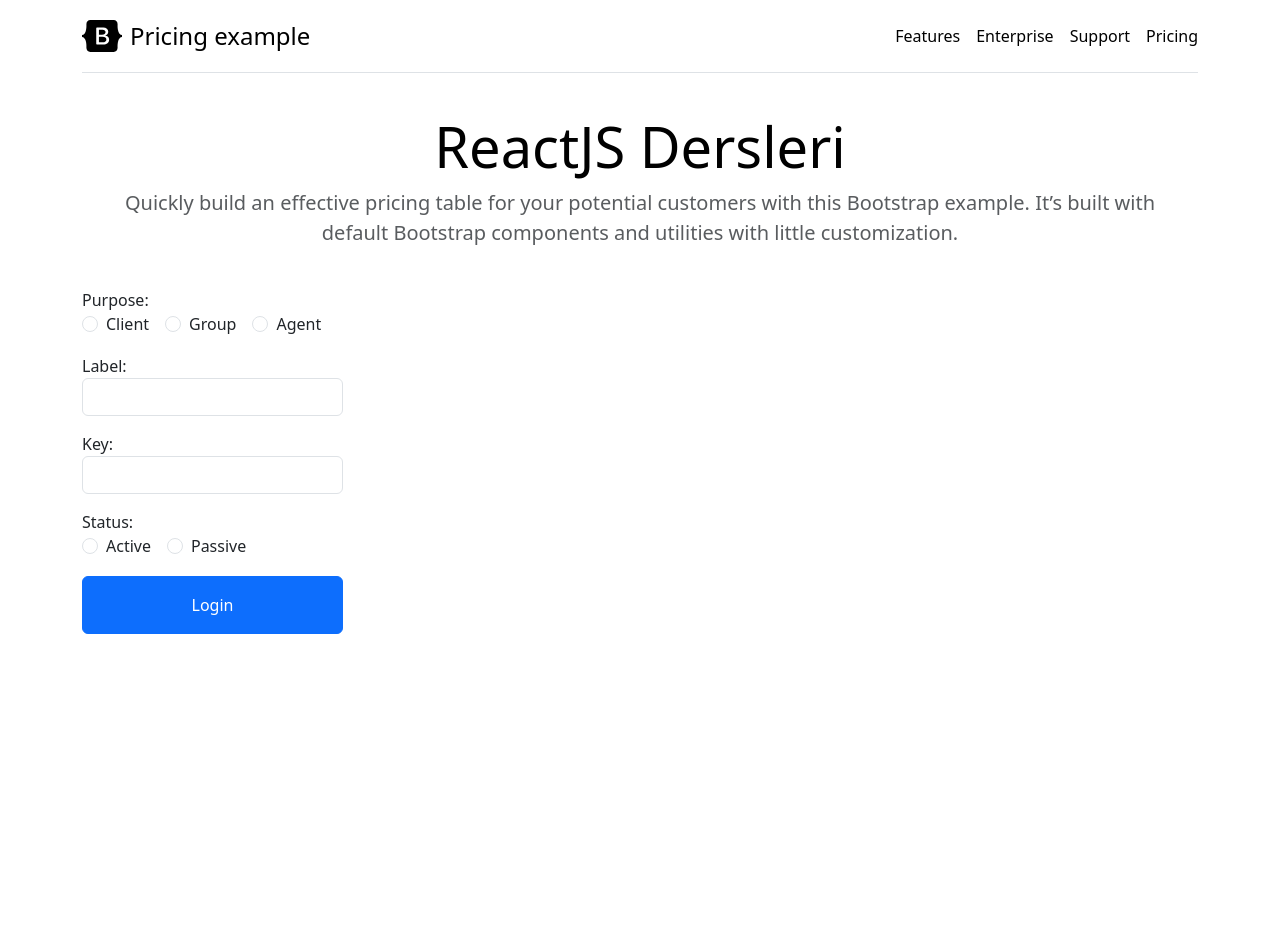
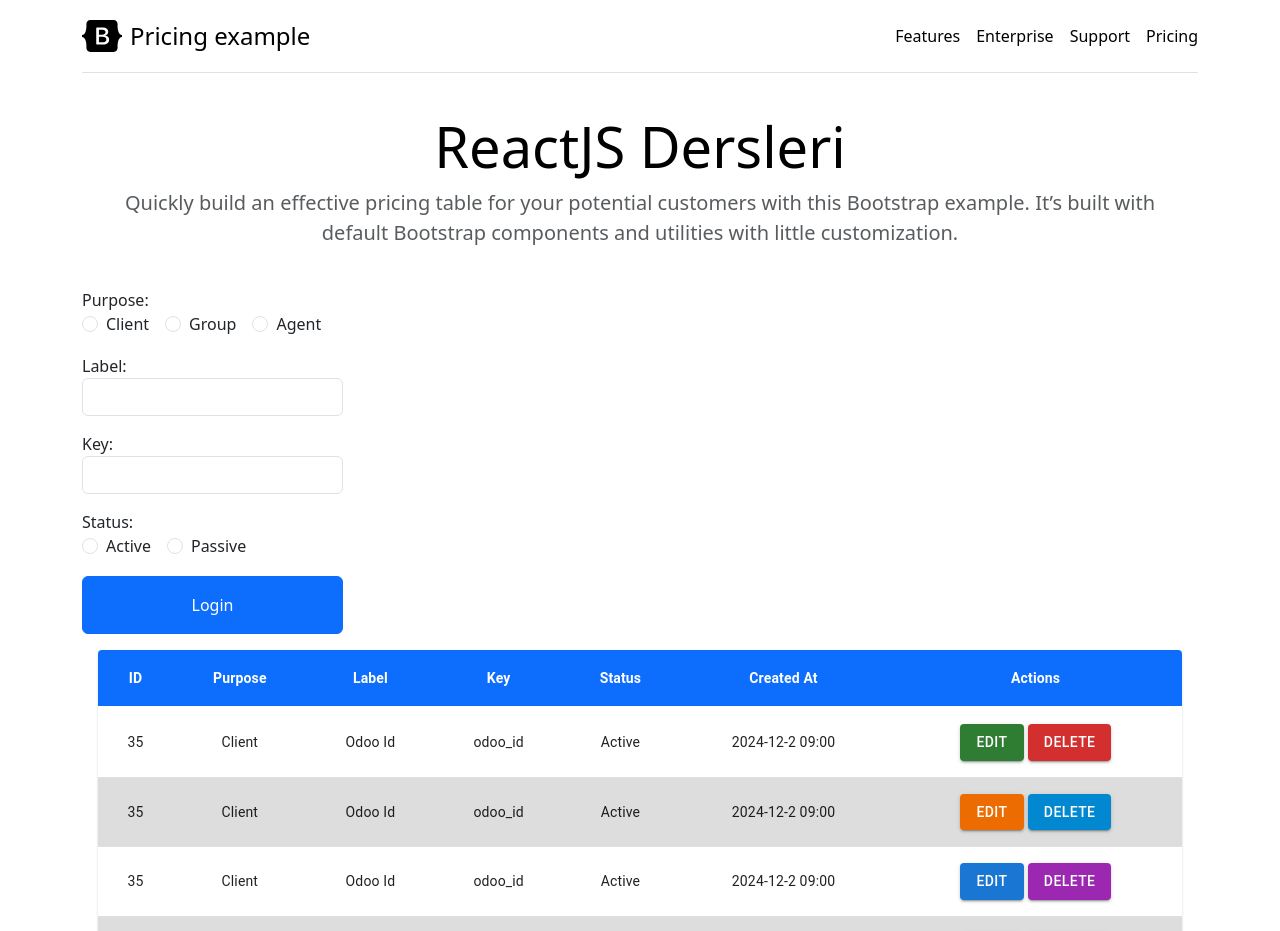
Before and after one commit to nixarsoft/crm-fe, a React (Vite) app: page / in a window 1280 px wide. Shown: the top 931 px of the page. Before the commit the page ends 800 px from the top, so only its background shows below. Built offline with nearby package versions, Linux system fonts and the light colour scheme.

Commit message:
feat: Add TableGenerator component and update dependencies

```diff
--- a/package.json
+++ b/package.json
@@ -10,6 +10,9 @@
     "preview": "vite preview"
   },
   "dependencies": {
+    "@emotion/react": "^11.14.0",
+    "@emotion/styled": "^11.14.0",
+    "@mui/material": "^6.3.0",
     "bootstrap": "^5.3.3",
     "react": "^18.3.1",
     "react-bootstrap": "^2.10.7",
--- a/src/app.jsx
+++ b/src/app.jsx
@@ -1,6 +1,8 @@
 import { useEffect, useState } from "react";
 import AdditionalInfoForm from "./components/forms/additional-info-form";
 import Header from "./components/header";
+import TableGenerator from "./components/TableGenerator/TableGenerator";
+import { Box } from "@mui/material";
 
 /*
 Soru: JS'de export default ile export const arasındaki farklar nelerdir?
@@ -48,6 +50,84 @@ export default function App() {
      içerisinde kullanılmalı.
   */
 
+
+  const data = [
+    {
+      id: 35,
+      purpose: "Client",
+      label: "Odoo Id",
+      Key: "odoo_id",
+      Status: "Active",
+      CreatedAt: "2024-12-2 09:00",
+      actions: [
+        { name: "Edit", onClick: () => handleEdit(1), color: "success" },
+        { name: "Delete", onClick: () => handleDelete(1), color: "error" },
+      ]
+    },
+    {
+      id: 35,
+      purpose: "Client",
+      label: "Odoo Id",
+      Key: "odoo_id",
+      Status: "Active",
+      CreatedAt: "2024-12-2 09:00",
+      actions: [
+        { name: "Edit", onClick: () => handleEdit(1), color: "warning" },
+        { name: "Delete", onClick: () => handleDelete(1), color: "info" },
+      ]
+    },
+    {
+      id: 35,
+      purpose: "Client",
+      label: "Odoo Id",
+      Key: "odoo_id",
+      Status: "Active",
+      CreatedAt: "2024-12-2 09:00",
+      actions: [
+        { name: "Edit", onClick: () => handleEdit(1), color: "primary" },
+        { name: "Delete", onClick: () => handleDelete(1), color: "secondary" },
+      ]
+    },
+    {
+      id: 35,
+      purpose: "Client",
+      label: "Odoo Id",
+      Key: "odoo_id",
+      Status: "Active",
+      CreatedAt: "2024-12-2 09:00",
+      actions: [
+        { name: "Edit", onClick: () => handleEdit(1), color: "success" },
+        { name: "Delete", onClick: () => handleDelete(1), color: "error" },
+      ]
+    },
+    {
+      id: 35,
+      purpose: "Client",
+      label: "Odoo Id",
+      Key: "odoo_id",
+      Status: "Active",
+      CreatedAt: "2024-12-2 09:00",
+      actions: [
+        { name: "Edit", onClick: () => handleEdit(1), color: "warning" },
+        { name: "Delete", onClick: () => handleDelete(1), color: "info" },
+      ]
+    },
+    {
+      id: 35,
+      purpose: "Client",
+      label: "Odoo Id",
+      Key: "odoo_id",
+      Status: "Active",
+      CreatedAt: "2024-12-2 09:00",
+      actions: [
+        { name: "Edit", onClick: () => handleEdit(1), color: "primary" },
+        { name: "Delete", onClick: () => handleDelete(1), color: "secondary" },
+      ]
+    },
+  ]
+
+  const headers = ["ID", "Purpose", "Label", "Key", "Status", "Created At", "Actions"]
+
   const exampleFn = () => {
     return () => {
       // burası unmount olduğunda çalışır
@@ -57,9 +137,19 @@ export default function App() {
 
   useEffect(exampleFn, dependencies);
 
+  const handleEdit = (id) => {
+    console.log("Edit clicked for ID:", id);
+    // Edit işlemleri...
+  };
+
+  const handleDelete = (id) => {
+    console.log("Delete clicked for ID:", id);
+    // Delete işlemleri...
+  };
+
   return (
     <>
-      <div class="container py-3">
+      <div class="container py-3 d-flex flex-column ">
         <Header />
 
         <div class="pricing-header p-3 pb-md-4 mx-auto text-center">
@@ -74,6 +164,9 @@ export default function App() {
         </div>
 
         <AdditionalInfoForm />
+        <Box sx={{margin: 2}}>
+          <TableGenerator headers={headers} data={data} />
+        </Box>
       </div>
     </>
   );
--- /dev/null
+++ b/src/components/TableGenerator/TableGenerator.jsx
@@ -0,0 +1,73 @@
+import { Button, Paper, Table, TableBody, TableCell, TableContainer, TableHead, TableRow } from "@mui/material"
+
+function TableGenerator({ headers, data }) {
+
+    /*
+    headers prop'u tablo başlıklarını kullanmak için array alır.
+    data prop'u tablo verilerini kullanmak için array alır. Key'ler tablo satırlarını temsil eder. Eğer "actions" key'i verilirse her satırın sonuna bir buton eklenir.
+    Button verilise renkleri success,error,warning,info,primary,secondary olarak değiştirilebilir.(Material UI default renkleri kullanır)
+    örnek kullanım arrays aps.jsx dosyasında verilmiştir.
+     */
+    return (
+        <TableContainer component={Paper}>
+            <Table>
+
+                <TableHead>
+                    <TableRow sx={{
+                        "th": {
+                            fontSize: 14,
+                            fontWeight: "bold",
+                            color: "#fff",
+                            border: "none",
+                            borderBottom: "2px solid",
+                            backgroundColor: "#0d6efd",
+                            textAlign: "center"
+                        },
+                    }}>
+                        {headers.map((headName, index) => (
+                            <TableCell key={index}>
+                                {headName}
+                            </TableCell>
+                        ))}
+                    </TableRow>
+                </TableHead>
+                <TableBody>
+                    {data.map((row, rowIndex) => (
+                        <TableRow
+                            key={rowIndex}
+                            sx={{
+                                "&:nth-of-type(even)": { backgroundColor: "#ddd" },
+                                "td": { textAlign: "center" },
+                                "&:hover": { backgroundColor: '#a5c9fe' }
+                            }}
+                        >
+                            {Object.keys(row).map((key, cellIndex) => (
+                                <TableCell key={cellIndex}>
+                                    {key === "actions" ? (
+                                        row.actions.map((action, index) => (
+                                            <Button
+                                                key={index}
+                                                onClick={action.onClick}
+                                                color={action.color}
+                                                variant="contained"
+                                                sx={{
+                                                    "margin": "0 2px",
+                                                }}
+                                            >
+                                                {action.name}
+                                            </Button>
+                                        ))
+                                    ) : (
+                                        row[key]
+                                    )}
+                                </TableCell>
+                            ))}
+                        </TableRow>
+                    ))}
+                </TableBody>
+            </Table>
+        </TableContainer>
+    )
+}
+
+export default TableGenerator
```
